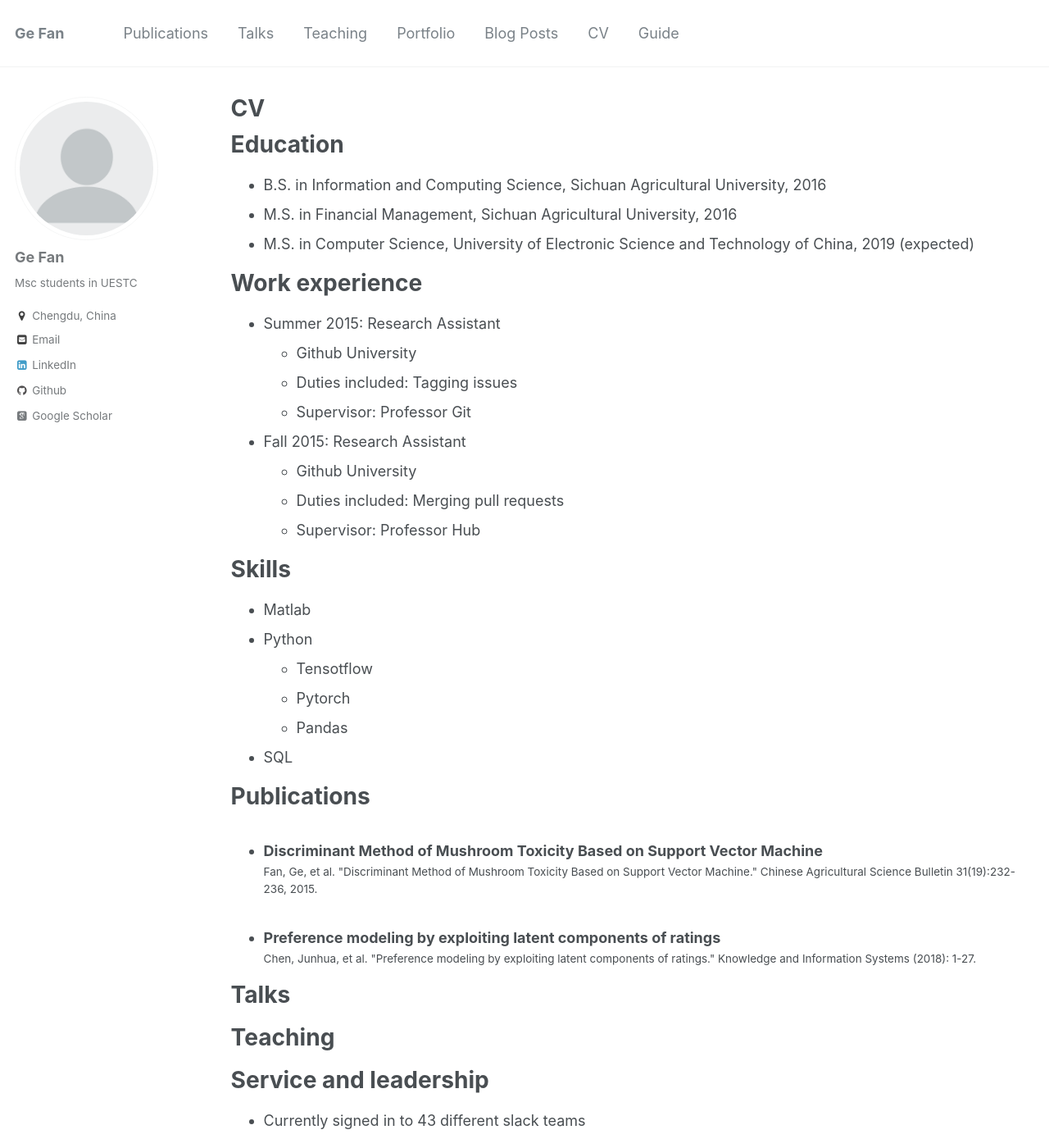
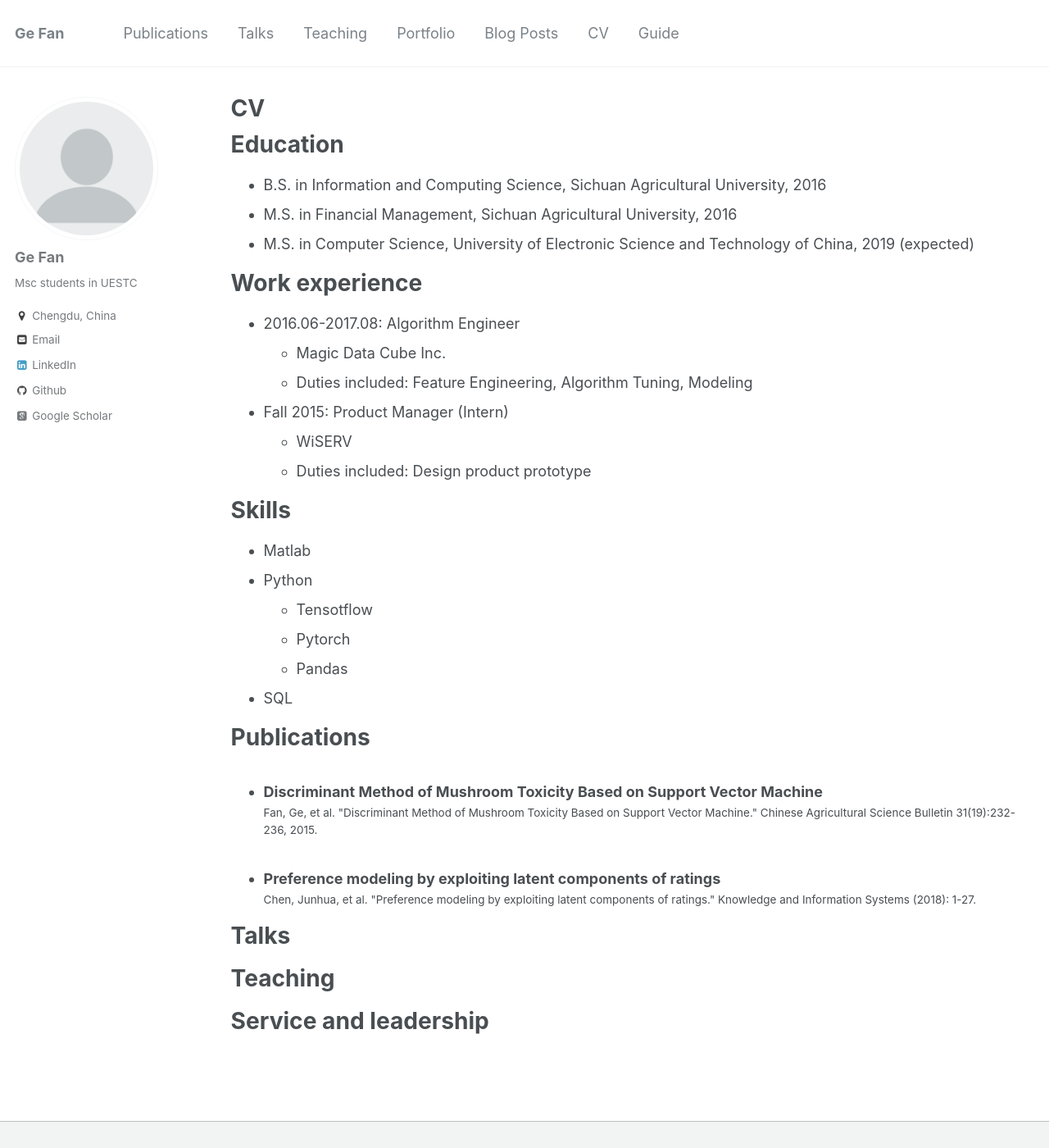
Before and after one commit to FanGhost/fanghost.github.io, a Jekyll site: the page built from _pages/cv.md, in a window 1280 px wide and 1400 px high. Shown: the whole window at 82% size. Built offline with Jekyll 4.4.1, drawn with Linux system fonts in a browser that asks for light colours; some web fonts are replaced.

Commit message:
Update cv.md

```diff
--- a/_pages/cv.md
+++ b/_pages/cv.md
@@ -17,15 +17,13 @@ Education
 
 Work experience
 ======
-* Summer 2015: Research Assistant
-  * Github University
-  * Duties included: Tagging issues
-  * Supervisor: Professor Git
+* 2016.06-2017.08: Algorithm Engineer
+  * Magic Data Cube Inc.
+  * Duties included: Feature Engineering, Algorithm Tuning, Modeling
 
-* Fall 2015: Research Assistant
-  * Github University
-  * Duties included: Merging pull requests
-  * Supervisor: Professor Hub
+* Fall 2015: Product Manager (Intern)
+  * WiSERV
+  * Duties included: Design product prototype
 
 Skills
 ======
@@ -56,4 +54,3 @@ Teaching
 
 Service and leadership
 ======
-* Currently signed in to 43 different slack teams
```
